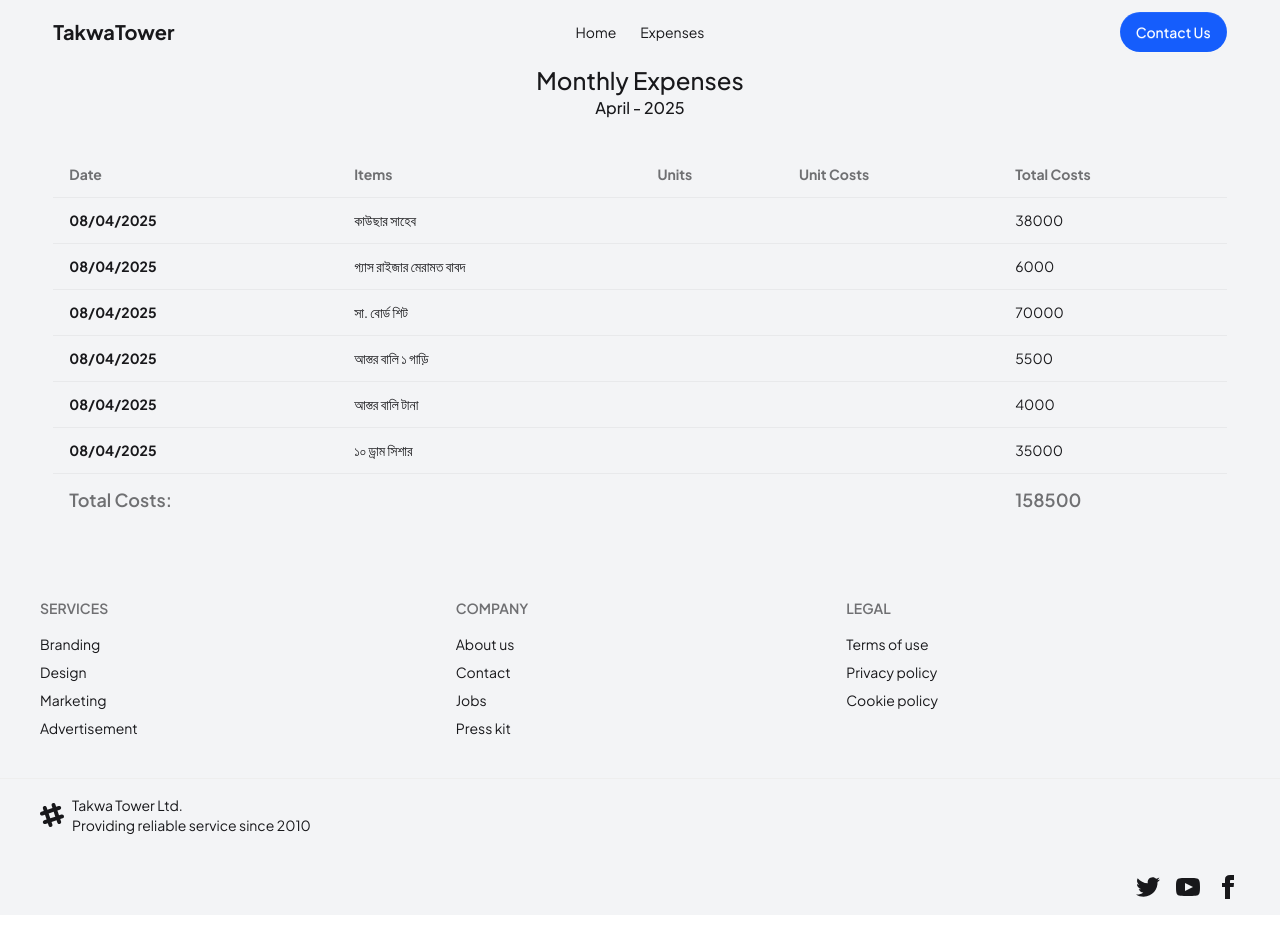
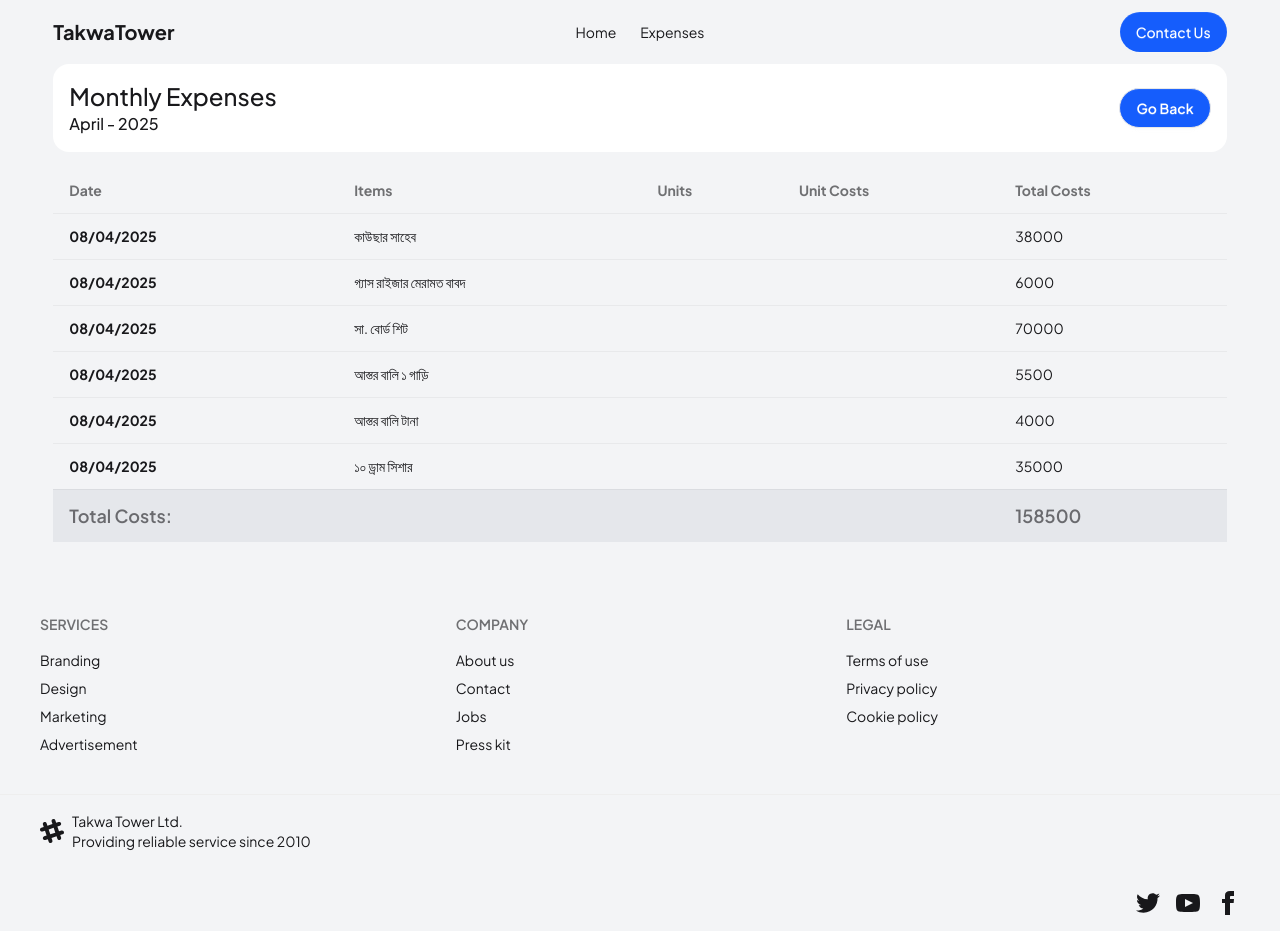
Before and after one commit to hamadismail/takwa-tower, a React (Vite) app: page /monthly-expenses/1 in a window 1280 px wide. Built offline with nearby package versions, Linux system fonts and the light colour scheme.

Commit message:
implement-go-back-functionality

```diff
--- a/src/components/RecentExpenses.jsx
+++ b/src/components/RecentExpenses.jsx
@@ -30,8 +30,8 @@ const RecentExpenses = ({ expenses }) => {
             ))}
           </tbody>
 
-          <tfoot className="bg-gray-100 ">
-            <tr className="font-semibold text-lg">
+          <tfoot>
+            <tr className="font-semibold text-lg bg-gray-200">
               <td>Total Costs:</td>
               <td className="max-md:hidden"></td>
               <td className="max-md:hidden"></td>
--- a/src/pages/MonthlyExpenses.jsx
+++ b/src/pages/MonthlyExpenses.jsx
@@ -1,6 +1,6 @@
 import React from 'react';
 import DailyExpenses from '../components/DailyExpenses';
-import { useLoaderData, useParams } from 'react-router';
+import { useLoaderData, useNavigate, useParams } from 'react-router';
 
 const MonthlyExpenses = () => {
   const expenses = useLoaderData();
@@ -10,12 +10,26 @@ const MonthlyExpenses = () => {
     return (acc += exp.total_cost);
   }, 0);
 
+  const navigate = useNavigate();
+
   return (
     <div className="w-11/12 mx-auto">
-      <h1 className="text-2xl font-medium text-center"> Monthly Expenses</h1>
-      <h2 className="text-center font-medium mb-8">
-        {monthData.month} - {monthData.year}
-      </h2>
+      <div className="bg-white p-4 mb-4 rounded-2xl flex justify-between items-center">
+        <div>
+          <h1 className="text-2xl font-medium">Monthly Expenses</h1>
+          <h2 className=" font-medium">
+            {monthData.month} - {monthData.year}
+          </h2>
+        </div>
+        <div>
+          <button
+            onClick={() => navigate(-1)}
+            className="btn bg-blue-600 text-white rounded-full"
+          >
+            Go Back
+          </button>
+        </div>
+      </div>
 
       <div className="overflow-x-auto">
         <table className="table">
@@ -36,8 +50,8 @@ const MonthlyExpenses = () => {
             ))}
           </tbody>
 
-          <tfoot className="bg-gray-100 ">
-            <tr className="font-semibold text-lg">
+          <tfoot>
+            <tr className="font-semibold text-lg bg-gray-200">
               <td>Total Costs:</td>
               <td className="max-md:hidden"></td>
               <td className="max-md:hidden"></td>
```
